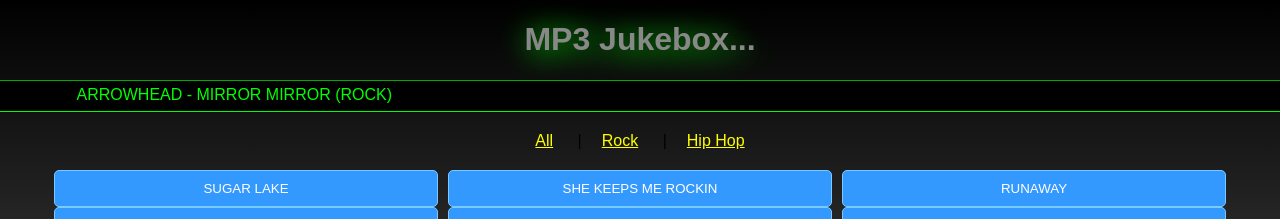
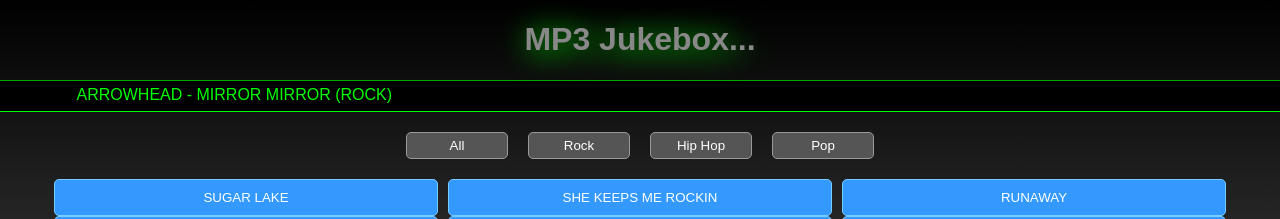
Before and after one commit to webdesignermall/reactjs-mp3-player, a React (Create React App) app: page / in a window 1280 px wide. Shown: the top 219 px of the page. Built offline with nearby package versions, Linux system fonts and the light colour scheme.

Commit message:
Enhanced genre buttons

```diff
--- a/src/GenreButtons.js
+++ b/src/GenreButtons.js
@@ -5,9 +5,10 @@ class GenreButtons extends Component  {
 	render() {
 		return (
 			<aside className="genre-buttons">
-				<Link to="/">All</Link> |
-				<Link to="/genre/rock">Rock</Link> |
+				<Link to="/">All</Link>
+				<Link to="/genre/rock">Rock</Link>
 				<Link to="/genre/hiphop">Hip Hop</Link>
+				<Link to="/genre/pop">Pop</Link>
 			</aside>
 		);
 	}
--- a/src/MP3Button.js
+++ b/src/MP3Button.js
@@ -54,6 +54,13 @@ class MP3Button extends Component {
 				)}
 				</span>
 			)}/>
+			<Route exact path='/genre/pop' render={()=>(
+				<span>
+				{this.props.genre==='Pop' && (
+					<button onClick={()=>this.props.changeMP3(this.state.currentButtonId,this.props.genre,this.props.mp3,this.props.artist)} id={this.props.mp3} className={this.state.buttonClass}>{this.state.buttonTitle}</button>
+				)}
+				</span>
+			)}/>
 
 		</span>
 		)
--- a/src/index.css
+++ b/src/index.css
@@ -172,8 +172,16 @@ margin:25px 0px;
 }
 
 .genre-buttons a {
-	color:yellow;
-	padding:20px;
+	color:#FFF;
+	padding:5px;
+	font-size:10pt;
+	background:#555;
+	text-decoration:none;
+	margin:0 10px;
+	border-radius:5px;
+	width:90px;
+	display:inline-block;
+	border: #999 1px solid;
 }
 
 @media screen and (max-width:768px) {
```
